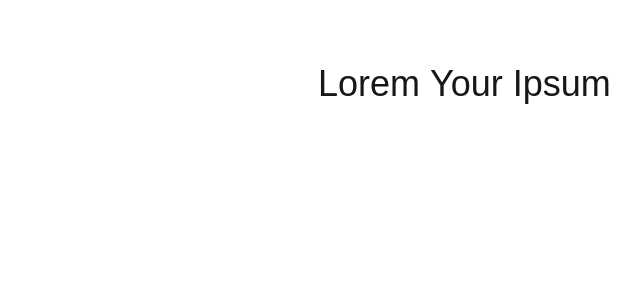
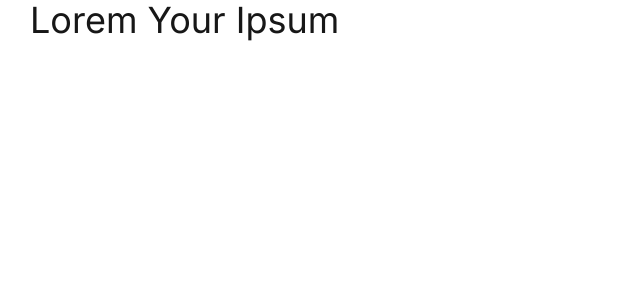
Before and after one commit to IRTIDEATH/LoremSeries, a Next.js app: page / in a window 1280 px wide. Shown: the top 300 px of the page, without its empty margins (2-642 px from the left). Built offline with nearby package versions, Linux system fonts and the light colour scheme.

Commit message:
conflict #2

```diff
--- a/app/layout.tsx
+++ b/app/layout.tsx
@@ -1,24 +1,17 @@
 import type { Metadata } from "next";
-import localFont from "next/font/local";
 import "./globals.css";
 import Navbar from "@/components/Navbar";
 import ToUp from "@/components/ToUp";
-
-const geistSans = localFont({
-  src: "./fonts/GeistVF.woff",
-  variable: "--font-geist-sans",
-  weight: "100 900",
-});
-const geistMono = localFont({
-  src: "./fonts/GeistMonoVF.woff",
-  variable: "--font-geist-mono",
-  weight: "100 900",
-});
+import {Inter} from "next/font/google"
 
 export const metadata: Metadata = {
   title: "Create Next App",
   description: "Generated by create next app",
 };
+
+const inter = Inter({
+  subsets: ["latin"]
+})
 
 export default function RootLayout({
   children,
@@ -28,9 +21,9 @@ export default function RootLayout({
   return (
     <html lang="en">
       <body
-        className={`${geistSans.variable} ${geistMono.variable} antialiased relative overflow-y-scroll`}>
+        className={`${inter.className} relative antialiased`}>
         <Navbar />
-        <main className="mx-auto min-h-screen w-full min-w-0 px-4 pb-24 pt-16 md:max-w-2xl h-[300vh]">
+        <main>
           {children}
         </main>
 
--- a/app/page.tsx
+++ b/app/page.tsx
@@ -2,7 +2,7 @@ import { TextEffect } from "@/components/ui/Text-effect";
 
 export default function Home() {
   return (
-    <div className="">
+    <div className="w-full mx-auto px-8">
       <TextEffect per="word" as="h1" preset="blur" className="text-4xl">
         Lorem Your Ipsum
       </TextEffect>
```
